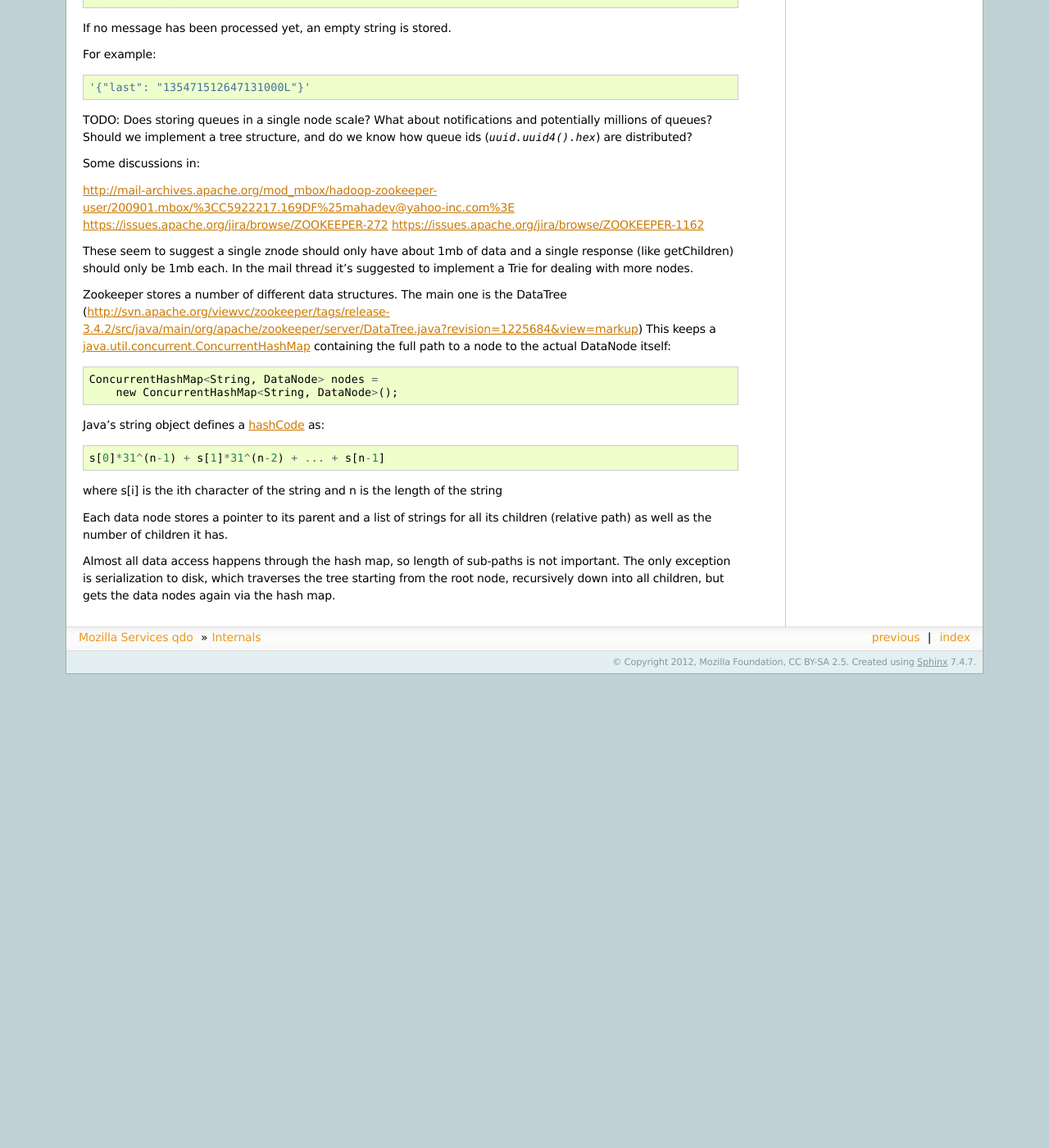
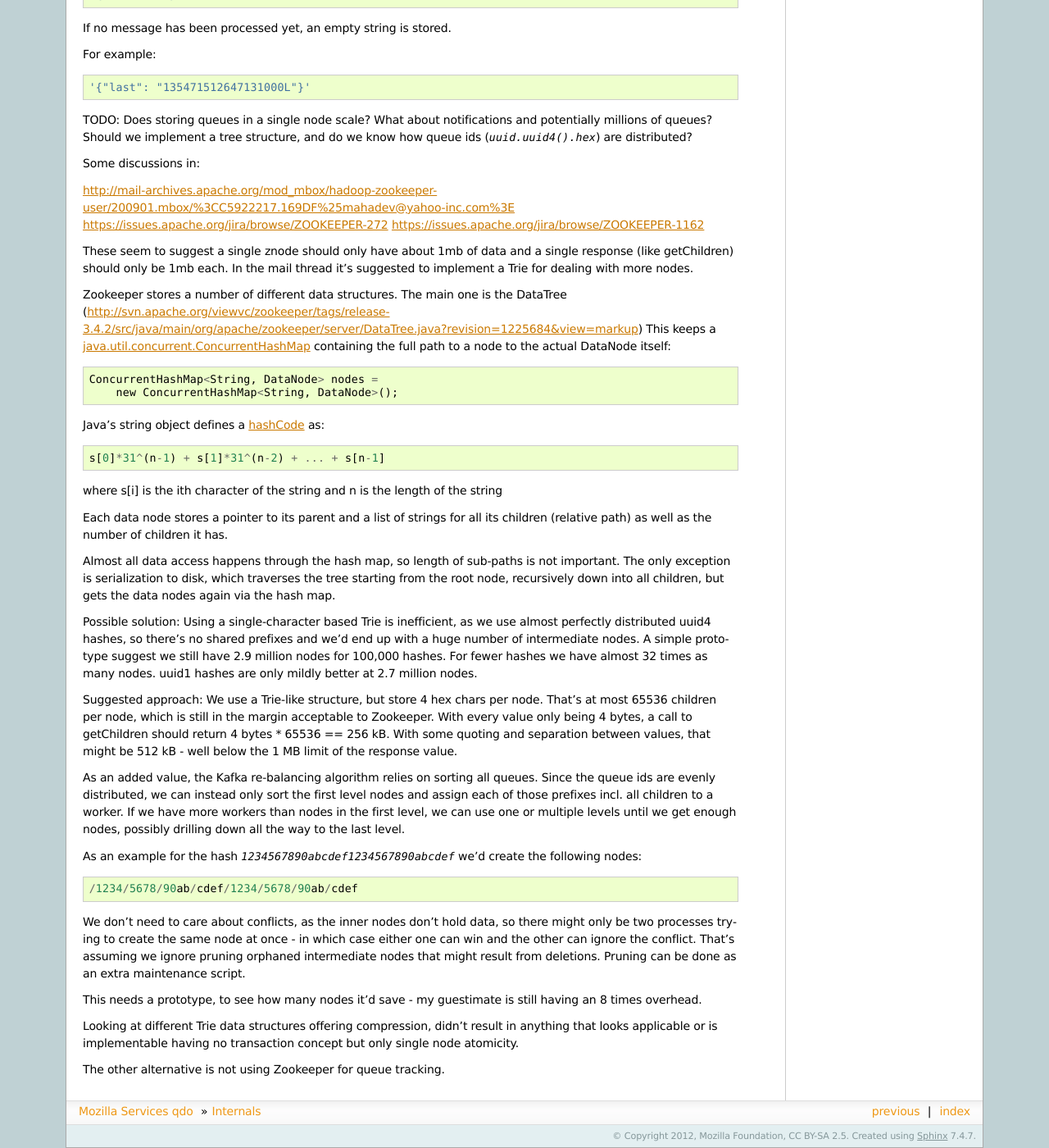
Before and after one commit to mozilla-services/qdo, a Sphinx documentation site: the page built from docs/internals.rst, in a window 1280 px wide and 1400 px high, scrolled down 1397 px. Shown: the whole window at 82% size. Built offline with Sphinx 7.4.7, drawn with Linux system fonts in a browser that asks for light colours; before the commit the page ends 2219 px from its top, so only the background shows below that.

Commit message:
add some notes on possible solution for queue node layout

```diff
--- a/docs/internals.rst
+++ b/docs/internals.rst
@@ -143,3 +143,44 @@ Almost all data access happens through the hash map, so length of sub-paths is
 not important. The only exception is serialization to disk, which traverses
 the tree starting from the root node, recursively down into all children, but
 gets the data nodes again via the hash map.
+
+Possible solution: Using a single-character based Trie is inefficient, as we
+use almost perfectly distributed uuid4 hashes, so there's no shared prefixes
+and we'd end up with a huge number of intermediate nodes. A simple prototype
+suggest we still have 2.9 million nodes for 100,000 hashes. For fewer hashes
+we have almost 32 times as many nodes. uuid1 hashes are only mildly better at
+2.7 million nodes.
+
+Suggested approach: We use a Trie-like structure, but store 4 hex chars per
+node. That's at most 65536 children per node, which is still in the margin
+acceptable to Zookeeper. With every value only being 4 bytes, a call to
+getChildren should return 4 bytes * 65536 == 256 kB. With some quoting and
+separation between values, that might be 512 kB - well below the 1 MB limit
+of the response value.
+
+As an added value, the Kafka re-balancing algorithm relies on sorting all
+queues. Since the queue ids are evenly distributed, we can instead only sort
+the first level nodes and assign each of those prefixes incl. all children
+to a worker. If we have more workers than nodes in the first level, we can
+use one or multiple levels until we get enough nodes, possibly drilling down
+all the way to the last level.
+
+As an example for the hash `1234567890abcdef1234567890abcdef` we'd create
+the following nodes::
+
+    /1234/5678/90ab/cdef/1234/5678/90ab/cdef
+
+We don't need to care about conflicts, as the inner nodes don't hold data, so
+there might only be two processes trying to create the same node at once - in
+which case either one can win and the other can ignore the conflict. That's
+assuming we ignore pruning orphaned intermediate nodes that might result from
+deletions. Pruning can be done as an extra maintenance script.
+
+This needs a prototype, to see how many nodes it'd save - my guestimate is
+still having an 8 times overhead.
+
+Looking at different Trie data structures offering compression, didn't result
+in anything that looks applicable or is implementable having no transaction
+concept but only single node atomicity.
+
+The other alternative is not using Zookeeper for queue tracking.
```
